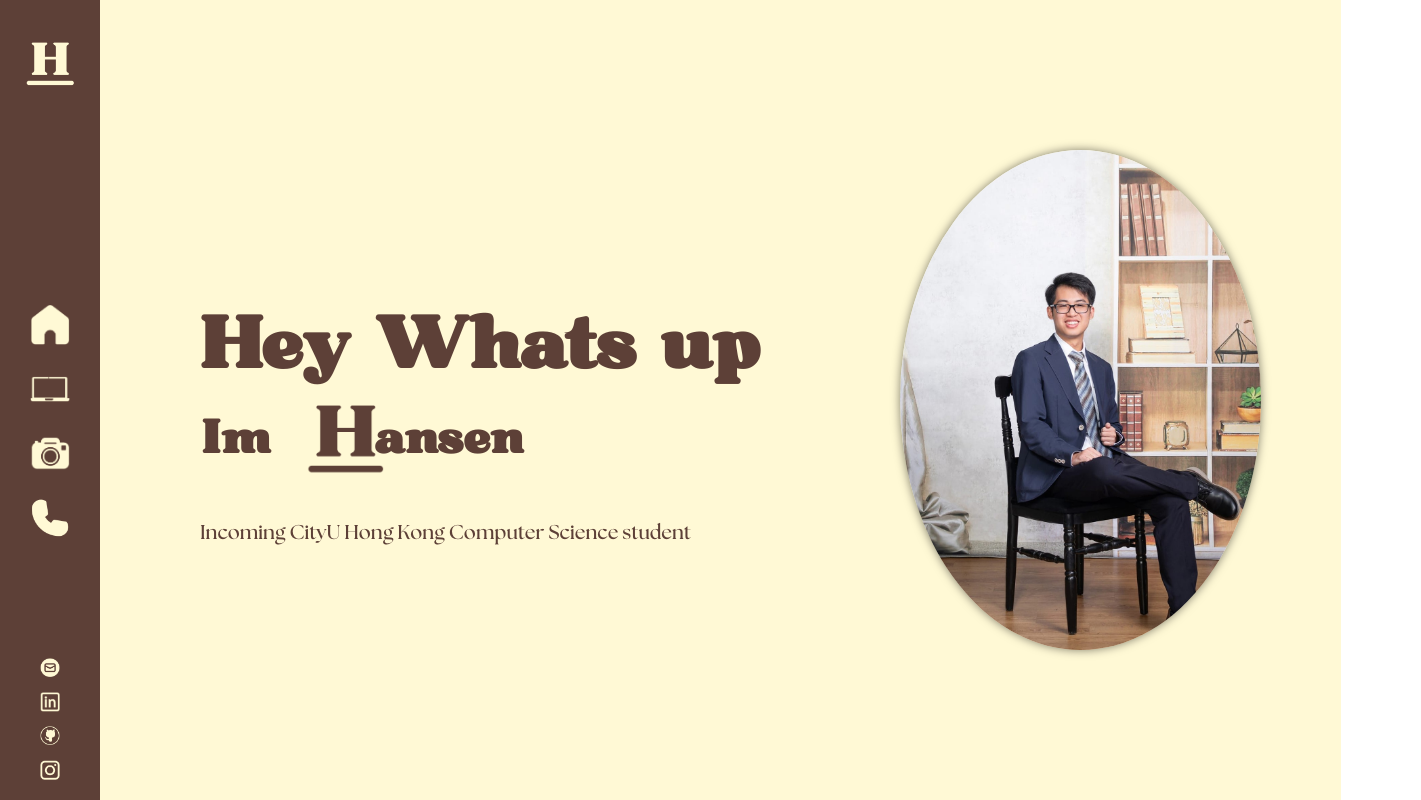
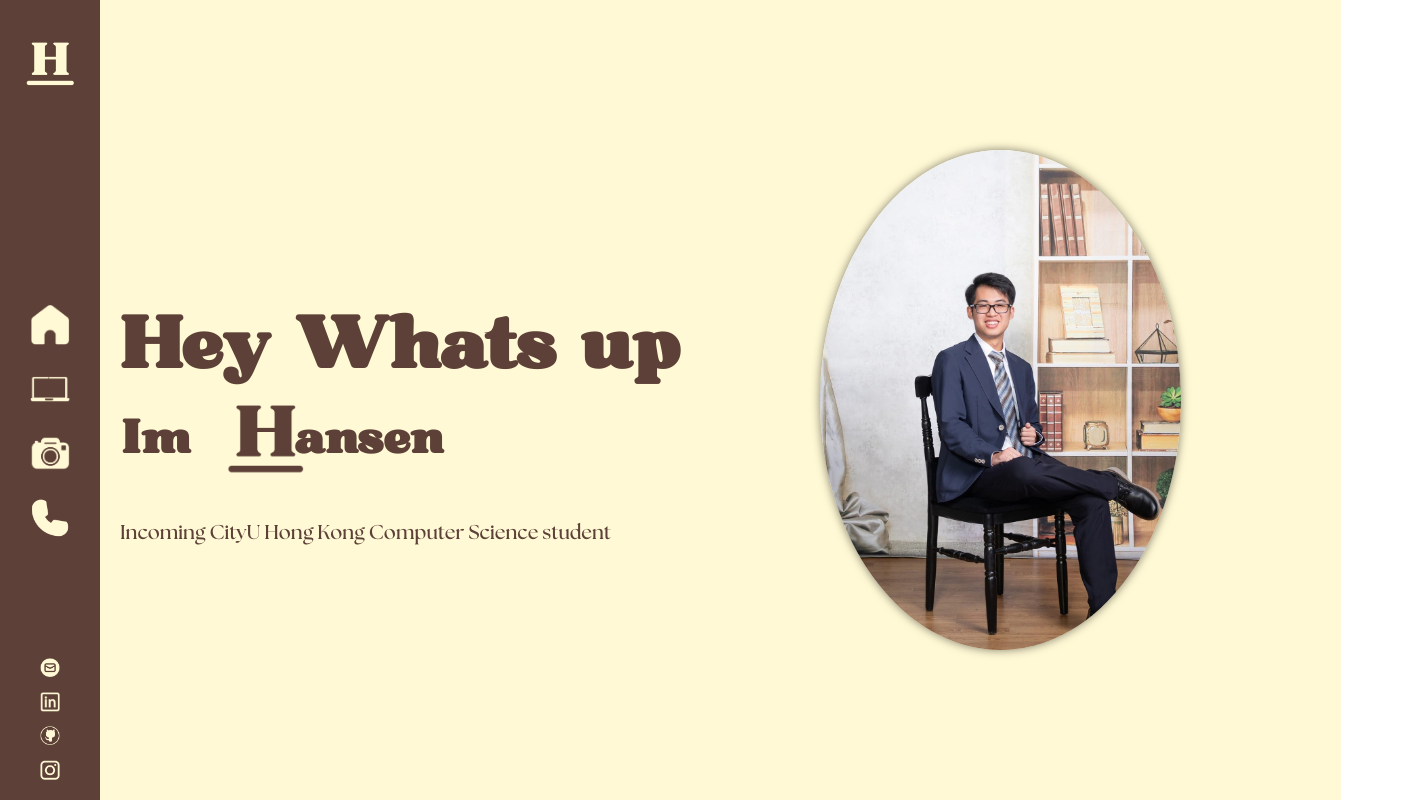
Before and after one commit to Fvast/Get-to-know-me, a React (Create React App) app: page / in a window 1280 px wide. Shown: the top 800 px of the page, 1421 px wide, since content can reach past the window. Built offline with nearby package versions, Linux system fonts and the light colour scheme.

Commit message:
remove padding and add indent

```diff
--- a/src/home.css
+++ b/src/home.css
@@ -7,7 +7,7 @@
     grid-template-rows: auto;
     min-height: 100vh;
     width: 100%;
-    padding-left: 80px;
+    text-indent: 80px;;
 }
 
 :root{
```
